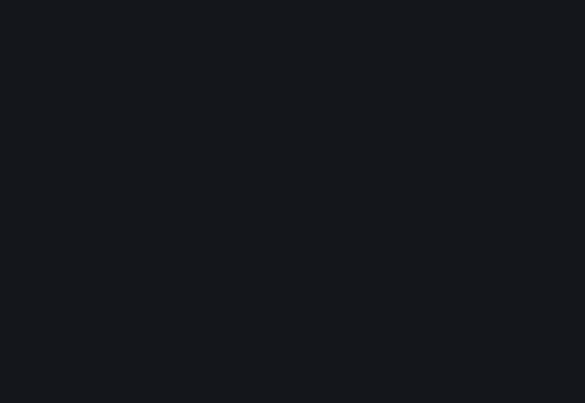
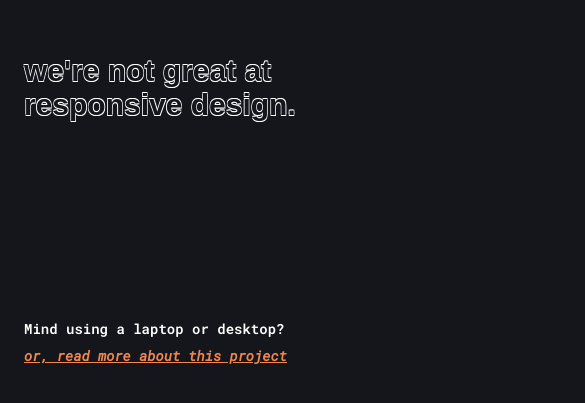
Before and after one commit to lesliexin/waterworks, a React (Create React App) app: page /mobile in a window 390 px wide. Shown: the part 157-560 px from the top of the page, 585 px wide, since content can reach past the window. Built offline with nearby package versions, Linux system fonts and the light colour scheme; a web font is replaced by a local one.

Commit message:
styled mobile page

```diff
--- a/src/pages/Mobile.js
+++ b/src/pages/Mobile.js
@@ -15,16 +15,46 @@
 
 const Title = styled.div`
   position: absolute;
-  top: 680px;
-  left: 1140px;
+  width: 80vw;
+  max-width: 500px;
+  top: 25vh;
+  left: 24px;
   z-index: 2;
   font-family: 'presicav', sans-serif;
   font-weight: 900;
-  font-size: 42px;
+  font-size: 30px;
   letter-spacing: 0px;
-  color: #ffffff;
+  color: #14161b;
+  text-shadow: 0.6px 0.6px 0px  #fff, -0.6px -0.6px 0px  #fff, 0.6px -0.6px 0px  #fff, -0.6px 0.6px 0px  #fff;
 `;
 
+
+const Body = styled.div`
+  position: absolute;
+  width: 80vw;
+  left: 24px;
+  top: 55vh;
+  padding-top: 12px;
+  z-index: 1;
+  font-family: 'Roboto Mono', monospace;
+  font-size: 14px;
+  font-weight: 600;
+  color: #fff;
+`;
+
+
+const Link = styled.div`
+    cursor: cell;
+    padding-top: 8px;
+    font-weight: 600;
+    font-style: oblique;
+    text-decoration: underline;
+    color: #F2874F;
+    &:hover {
+      border: 1px solid rgb(127, 0, 0, 0);
+      opacity: 80%;
+    }
+`;
 
 export function Mobile() {
       const history = useHistory();
@@ -33,6 +63,12 @@
     <Title>
     we're not great at responsive design.
     </Title>
+    <Body>
+    Mind using a laptop or desktop?
+    <Link>
+    or, read more about this project
+    </Link>
+    </Body>
     </Container>
   );
 };
```
